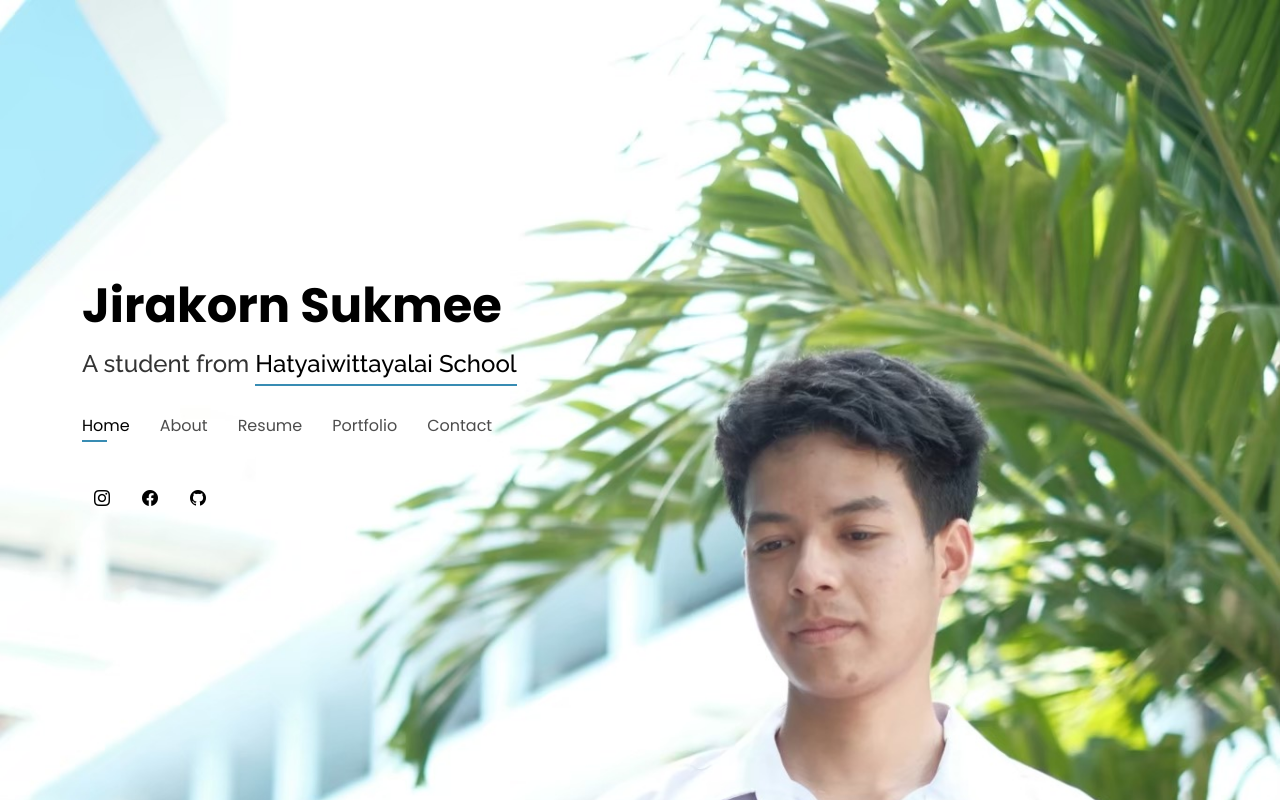
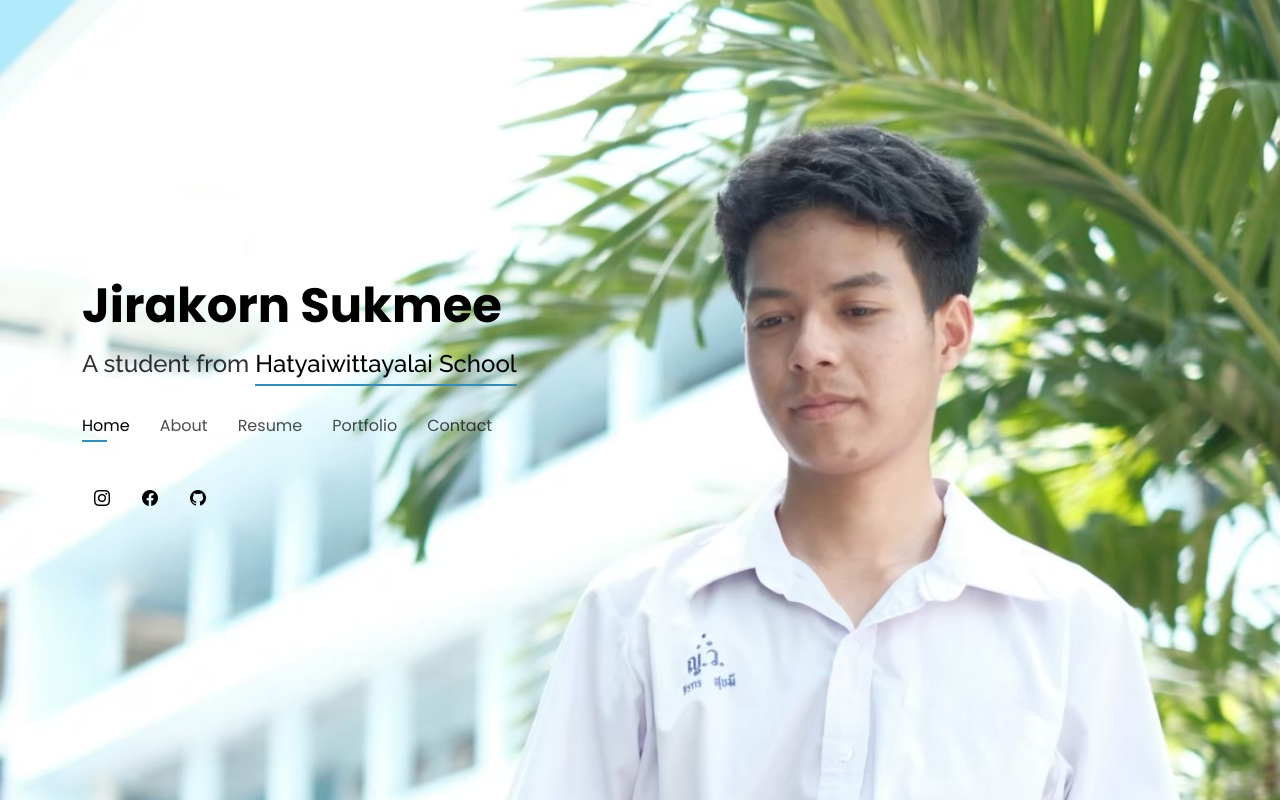
Before and after one commit to Valkirus/Portfolio-old, a plain HTML site: page index.html in a window 1280 px wide. Drawn offline with nearby package versions, Linux system fonts and the light colour scheme.

```diff
--- a/assets/css/style.css
+++ b/assets/css/style.css
@@ -32,7 +32,7 @@ body::before {
 
 @media (min-width: 1024px) {
   body::before {
-    background-size: cover;
+    background-position-y: 20%;
     background-attachment: fixed;
   }
 }
```
